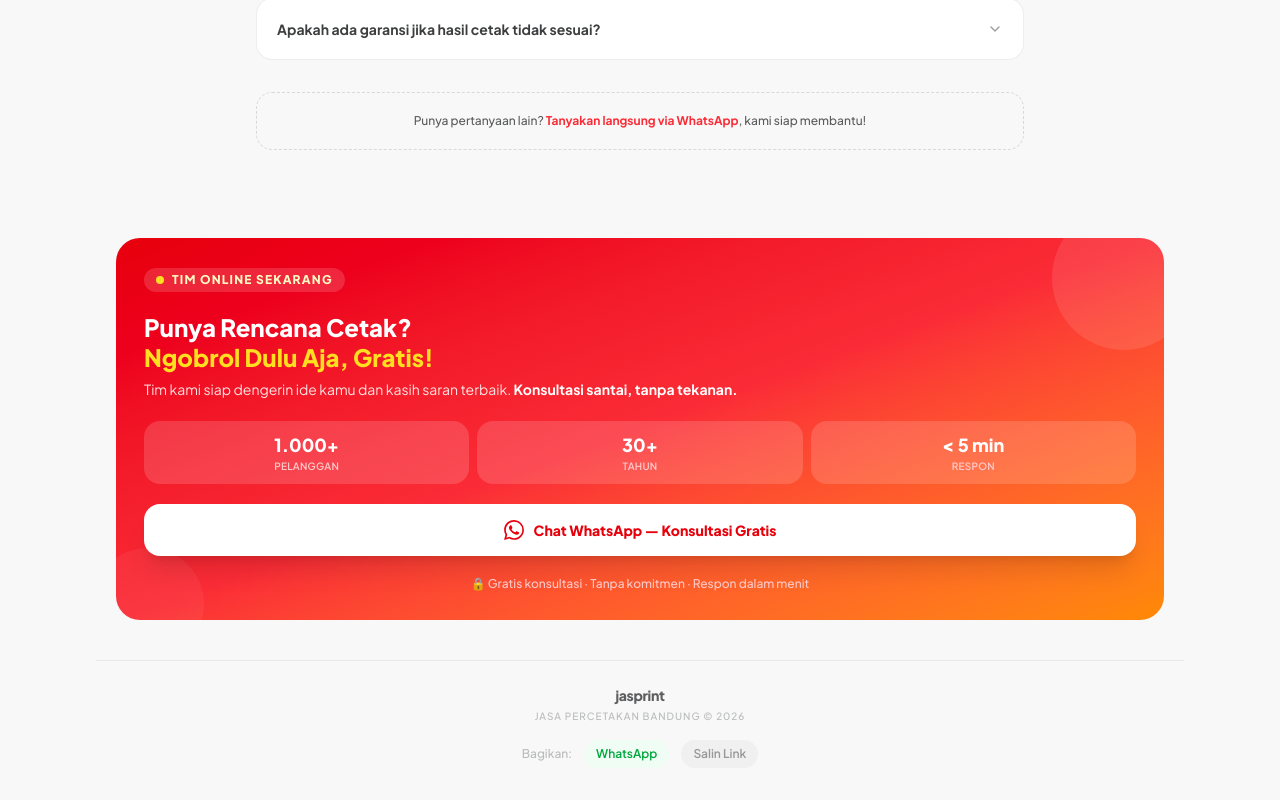
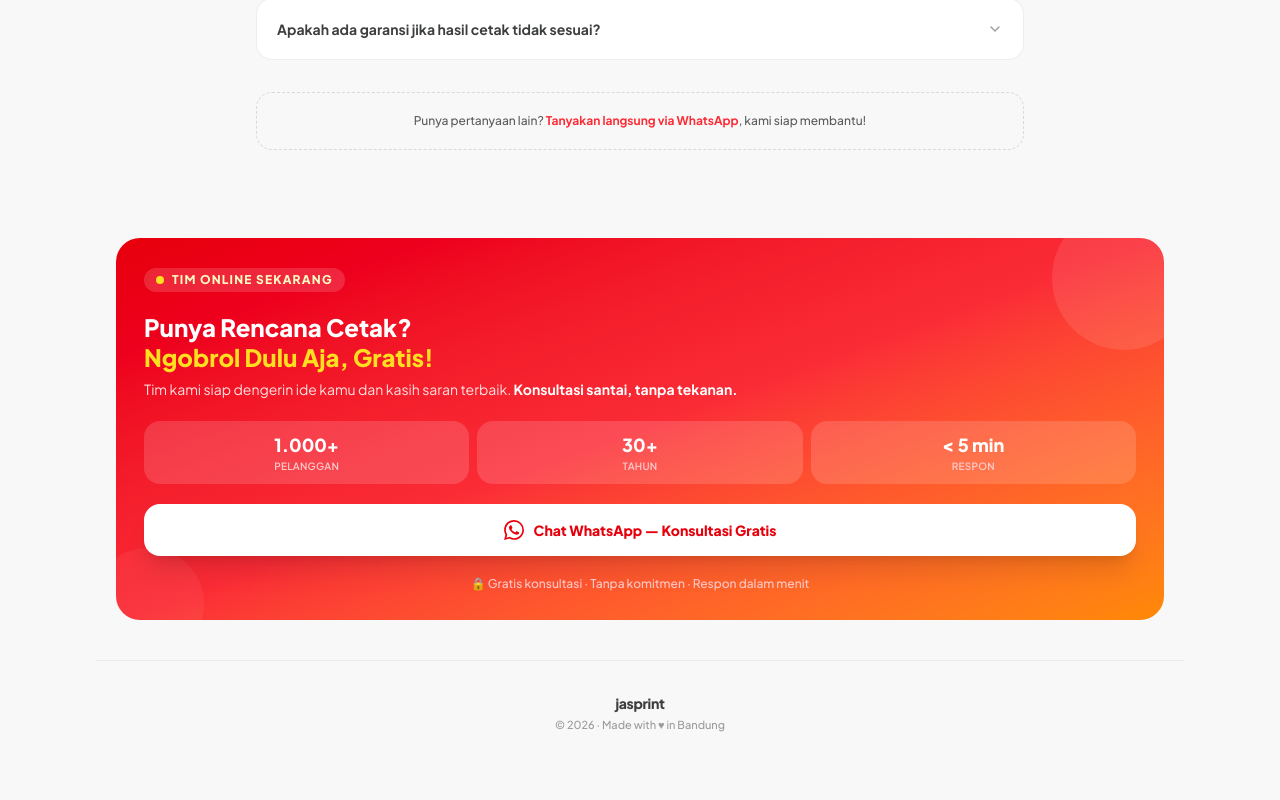
Before and after one commit to kamsvomit/jasprint, a Next.js app: page / in a window 1280 px wide. Shown: the part 2555-3355 px from the top of the page. Built offline with nearby package versions, Linux system fonts and the light colour scheme; no server answers; the database is empty.

Commit message:
feat: Improve footer styling and content
Refactors the footer section to use more consistent styling and a simplified layout. The "Bagikan" (Share) functionality has been removed, focusing the footer on branding and copyright information.

```diff
--- a/src/app/ClientPage.tsx
+++ b/src/app/ClientPage.tsx
@@ -209,30 +209,11 @@ export default function ClientPage({
           )}
 
           {/* Footer */}
-          <footer className="px-4 sm:px-5 py-6 border-t border-arsenic/10 space-y-4">
-            <div className="text-center">
-              <p className="text-sm font-black text-arsenic tracking-tight">jasprint</p>
-              <p className="text-[10px] text-arsenic/40 font-medium mt-1 tracking-widest uppercase">
-                Jasa Percetakan Bandung &copy; 2026
-              </p>
-            </div>
-            <div className="flex items-center justify-center gap-3">
-              <span className="text-xs text-arsenic/40 font-medium">Bagikan:</span>
-              <a
-                href={`https://wa.me/?text=${encodeURIComponent(`Percetakan jasprint Bandung — Cetak murah berkualitas! ${SITE_URL}`)}`}
-                target="_blank" rel="noopener noreferrer"
-                className="flex items-center gap-1.5 px-3 py-1.5 rounded-full bg-green-50 dark:bg-green-500/10 text-green-600 text-xs font-semibold hover:bg-green-100 transition-colors"
-              >
-                WhatsApp
-              </a>
-              <button
-                onClick={() => navigator.clipboard?.writeText(window.location.href)}
-                className="flex items-center gap-1.5 px-3 py-1.5 rounded-full bg-arsenic/5 text-arsenic/60 text-xs font-semibold hover:bg-arsenic/10 transition-colors"
-              >
-                Salin Link
-              </button>
-            </div>
+          <footer className="px-4 sm:px-5 py-8 mt-4 border-t border-arsenic/8 text-center space-y-1">
+            <p className="text-sm font-black text-primary tracking-tight">jasprint</p>
+            <p className="text-[11px] text-quaternary font-medium">&copy; 2026 · Made with ♥ in Bandung</p>
           </footer>
+
         </>)}
       </main>
 
```
